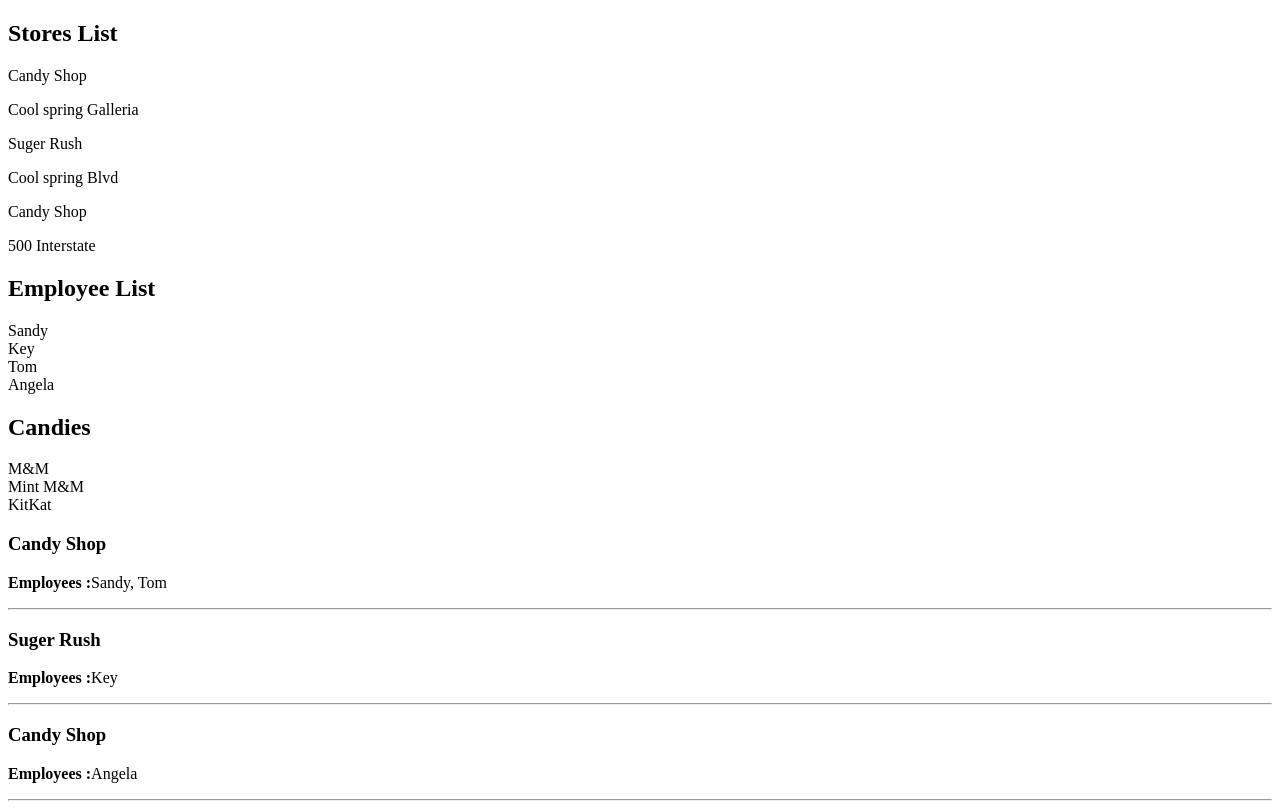
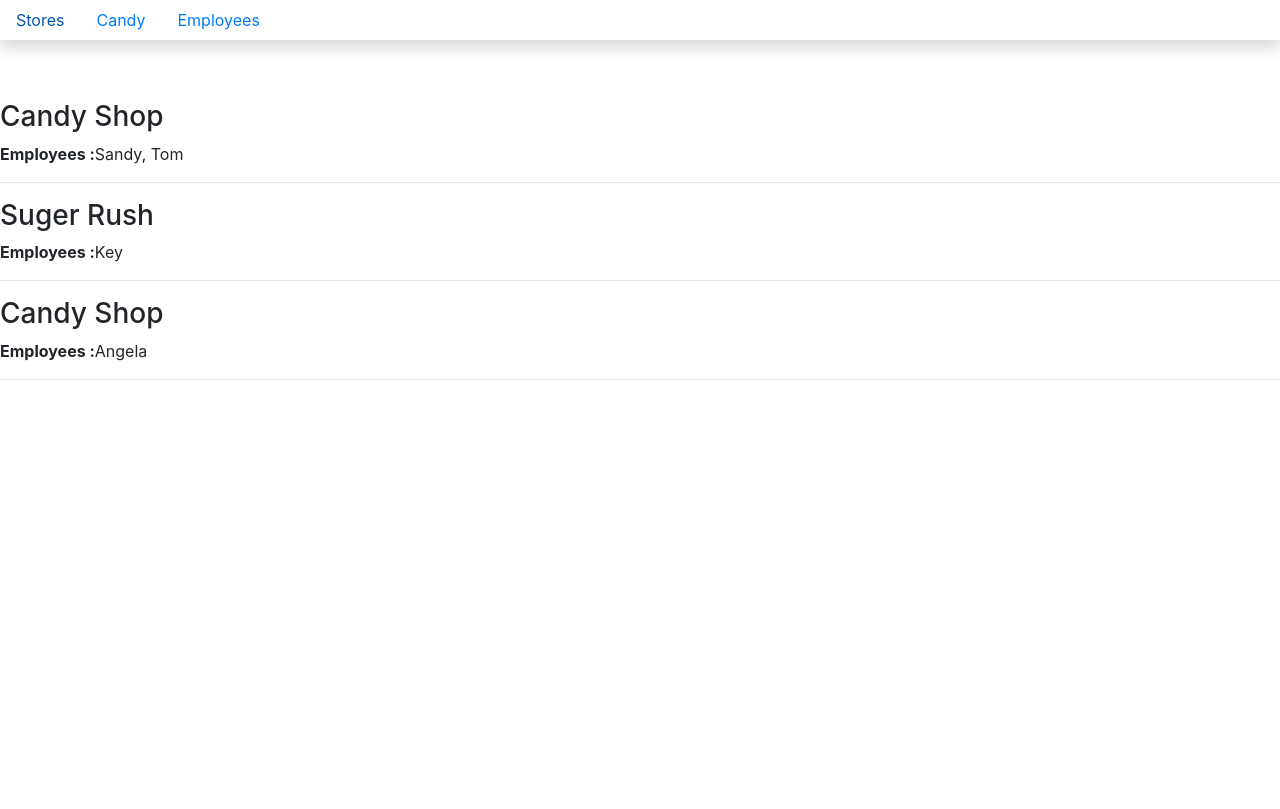
Before and after one commit to prafullatass/Kandy-Korner-React, a React (Create React App) app: page /employees in a window 1280 px wide. Built offline with nearby package versions, Linux system fonts and the light colour scheme.

Commit message:
added NavBar

```diff
--- /dev/null
+++ b/src/components/ApplicationView.js
@@ -0,0 +1,115 @@
+
+import React, { Component } from "react"
+import StoreList from "./storeList";
+import EmployeeList from "./EmployeeList";
+import CandyList from "./CandyList";
+import StoreEmployee from "./StoreEmployee";
+import { Route } from 'react-router-dom'
+
+class ApplicationView extends Component {
+    storeArray = [
+        {
+            id: 1,
+            name: "Candy Shop",
+            address: "Cool spring Galleria"
+        },
+        {
+            id: 2,
+            name: "Suger Rush",
+            address: "Cool spring Blvd"
+        },
+        {
+            id: 3,
+            name: "Candy Shop",
+            address: "500 Interstate"
+        }
+    ]
+
+    employeeArray = [
+        {
+            id: 1,
+            name: "Sandy",
+            storeId: 1
+        },
+        {
+            id: 2,
+            name: "Key",
+            storeId: 2
+        },
+        {
+            id: 3,
+            name: "Tom",
+            storeId: 1
+        },
+        {
+            id: 4,
+            name: "Angela",
+            storeId: 3
+        }
+    ]
+
+    candyTypeArray = [
+        {
+            id: 1,
+            type: "chocolate"
+        },
+        {
+            id: 2,
+            type: "M&M"
+        },
+        {
+            id: 3,
+            type: "Mint"
+        },
+        {
+            id: 4,
+            type: "lemon"
+        }
+    ]
+
+    candyArray = [
+        {
+            id: 1,
+            typeId: 1,
+            name: "M&M"
+        },
+        {
+            id: 2,
+            typeId: 2,
+            name: "Mint M&M"
+        },
+        {
+            id: 3,
+            typeId: 1,
+            name: "KitKat"
+        }
+    ]
+    state = {
+        stores: this.storeArray,
+        employees: this.employeeArray,
+        candyTypes: this.candyTypeArray,
+        candies: this.candyArray
+    }
+
+    render() {
+        return (
+            <React.Fragment>
+                <Route exact path="/" render= {() =>{
+                    return <StoreList stores ={this.state.stores} />
+                } } />
+                <Route path="/candy" render={()=>{
+                    return <CandyList candyList={this.state.candies} />
+                }} />
+                <Route path="/employees" render={ () => {
+                    return <StoreEmployee stores={this.state.stores} employeeList={this.state.employees} />
+                }} />
+                {/*<StoreList stores={this.state.stores} />
+                <EmployeeList employeeList={this.state.employees} />
+                <CandyList candyList={this.state.candies} />
+            <StoreEmployee stores={this.state.stores} employeeList={this.state.employees} />*/}
+            </React.Fragment>
+        )
+    }
+}
+
+export default ApplicationView
--- a/src/components/CandyList.js
+++ b/src/components/CandyList.js
@@ -1,15 +1,16 @@
 import React, { Component } from 'react'
 
+import "./kandyKorner.css"
 class CandyList extends Component {
     render () {
         return (
-            <React.Fragment>
+            <section className="margin_top">
                 <h2> Candies</h2>
                 {
                     this.props.candyList.map(candy =>
                         <section key = {`candy--${candy.id}`}>{candy.name}</section>)
                 }
-            </React.Fragment>
+            </section>
         )
     }
 }
--- a/src/components/KandyKorner.js
+++ b/src/components/KandyKorner.js
@@ -1,102 +1,15 @@
-
-import React, { Component } from "react"
-import StoreList from "./storeList";
-import EmployeeList from "./EmployeeList";
-import CandyList from "./CandyList";
-import StoreEmployee from "./StoreEmployee";
+import React,  {Component} from 'react'
+import NavBar from './nav/NavBar';
+import ApplicationView from './ApplicationView';
+import "bootstrap/dist/css/bootstrap.min.css"
 
 class KandyKorner extends Component {
-    storeArray = [
-        {
-            id: 1,
-            name: "Candy Shop",
-            address: "Cool spring Galleria"
-        },
-        {
-            id: 2,
-            name: "Suger Rush",
-            address: "Cool spring Blvd"
-        },
-        {
-            id: 3,
-            name: "Candy Shop",
-            address: "500 Interstate"
-        }
-    ]
-
-    employeeArray = [
-        {
-            id: 1,
-            name: "Sandy",
-            storeId: 1
-        },
-        {
-            id: 2,
-            name: "Key",
-            storeId: 2
-        },
-        {
-            id: 3,
-            name: "Tom",
-            storeId: 1
-        },
-        {
-            id: 4,
-            name: "Angela",
-            storeId: 3
-        }
-    ]
-
-    candyTypeArray = [
-        {
-            id: 1,
-            type: "chocolate"
-        },
-        {
-            id: 2,
-            type: "M&M"
-        },
-        {
-            id: 3,
-            type: "Mint"
-        },
-        {
-            id: 4,
-            type: "lemon"
-        }
-    ]
-
-    candyArray = [
-        {
-            id: 1,
-            typeId: 1,
-            name: "M&M"
-        },
-        {
-            id: 2,
-            typeId: 2,
-            name: "Mint M&M"
-        },
-        {
-            id: 3,
-            typeId: 1,
-            name: "KitKat"
-        }
-    ]
-    state = {
-        stores: this.storeArray,
-        employees: this.employeeArray,
-        candyTypes: this.candyTypeArray,
-        candies: this.candyArray
-    }
-    render() {
-        return (
-            <div>
-                <StoreList stores={this.state.stores} />
-                <EmployeeList employeeList={this.state.employees} />
-                <CandyList candyList={this.state.candies} />
-                <StoreEmployee stores={this.state.stores} employeeList={this.state.employees} />
-            </div >
+    render () {
+        return(
+            <React.Fragment>
+                <NavBar />
+                <ApplicationView />
+            </React.Fragment>
         )
     }
 }
--- a/src/components/ListStoreEmp.js
+++ b/src/components/ListStoreEmp.js
@@ -1,10 +1,12 @@
 import React, { Component } from 'react'
+
+import "./kandyKorner.css"
 
 class ListStoreEmp extends Component {
     render() {
         return (
             <section key={`storeEmp--${this.props.Store.id}`}>
-                <h1>{this.props.Store.name}</h1>
+                <h3>{this.props.Store.name}</h3>
                 <p><strong>Employees :</strong>{this.props.Employees.join(", ")}</p>
                 <hr/>
             </section>
--- a/src/components/StoreEmployee.js
+++ b/src/components/StoreEmployee.js
@@ -4,7 +4,7 @@
 class StoreEmployee extends Component {
     render() {
         return(
-            <section className = "storeEmployee">
+            <section className = "storeEmployee margin_top">
                 {
                     this.props.stores.map(store =>
                         <ListStoreEmp key={store.id} Store = {store} Employees =
--- /dev/null
+++ b/src/components/kandyKorner.css
@@ -0,0 +1,3 @@
+.margin_top {
+    margin-top: 100px;
+}
--- /dev/null
+++ b/src/components/nav/NavBar.js
@@ -0,0 +1,25 @@
+import React, { Component } from 'react'
+import { Link } from 'react-router-dom'
+import "bootstrap/dist/css/bootstrap.min.css"
+
+class NavBar extends Component {
+    render() {
+        return (
+            <nav className="navbar navbar-light fixed-top light-blue flex-md-nowrap p-0 shadow">
+                <ul className="nav navbar-pills">
+                    <li className="nav-item active">
+                        <Link className = "nav-link" to="/">Stores</Link>
+                    </li>
+                    <li className="nav-item active">
+                        <Link className = "nav-link" to="/candy">Candy</Link>
+                    </li>
+                    <li className="nac-Item active">
+                        <Link className = "nav-link" to="/employees">Employees</Link>
+                    </li>
+                </ul>
+            </nav>
+        )
+    }
+}
+
+export default NavBar
--- a/src/components/storeList.js
+++ b/src/components/storeList.js
@@ -1,9 +1,11 @@
 import React, { Component } from 'react'
 
+import "./kandyKorner.css"
 class StoreList extends Component {
     render() {
         return (
             <React.Fragment>
+                <section className="margin_top">
                     <h2> Stores List </h2>
                     {
                         this.props.stores.map(store =>
@@ -12,6 +14,7 @@
                             </section>
                         )
                     }
+                </section>
             </React.Fragment>
         )
     }
--- a/src/index.js
+++ b/src/index.js
@@ -1,5 +1,10 @@
 import React from 'react'
 import ReactDOM from 'react-dom'
 import KandyKorner from './components/KandyKorner';
+import { BrowserRouter as Router } from 'react-router-dom'
 
-ReactDOM.render(<KandyKorner />, document.querySelector("#root"));
+ReactDOM.render(
+    <Router>
+        <KandyKorner />
+    </Router>
+, document.querySelector("#root"));
```
Lines whose indentation alone changed are shown as unchanged.
